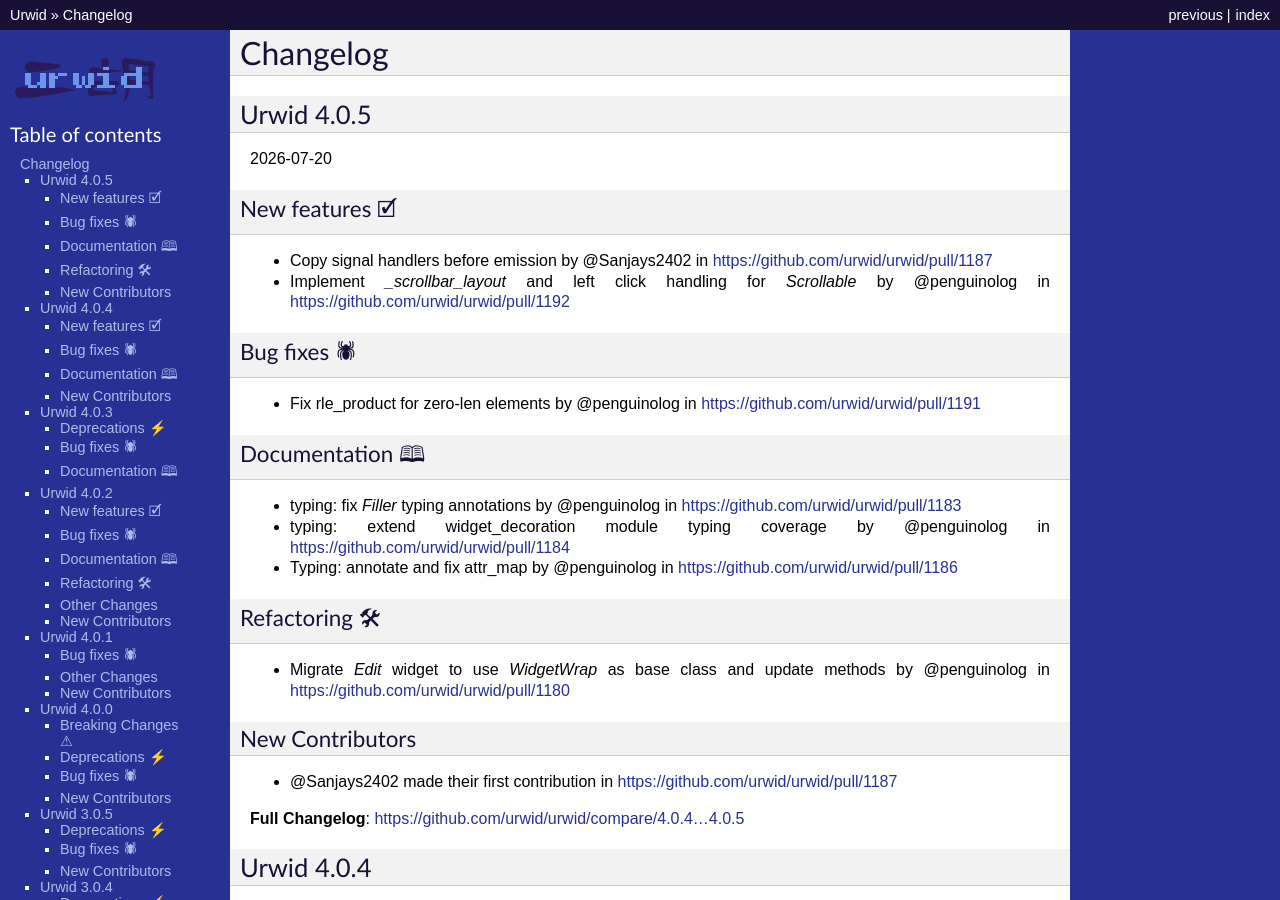
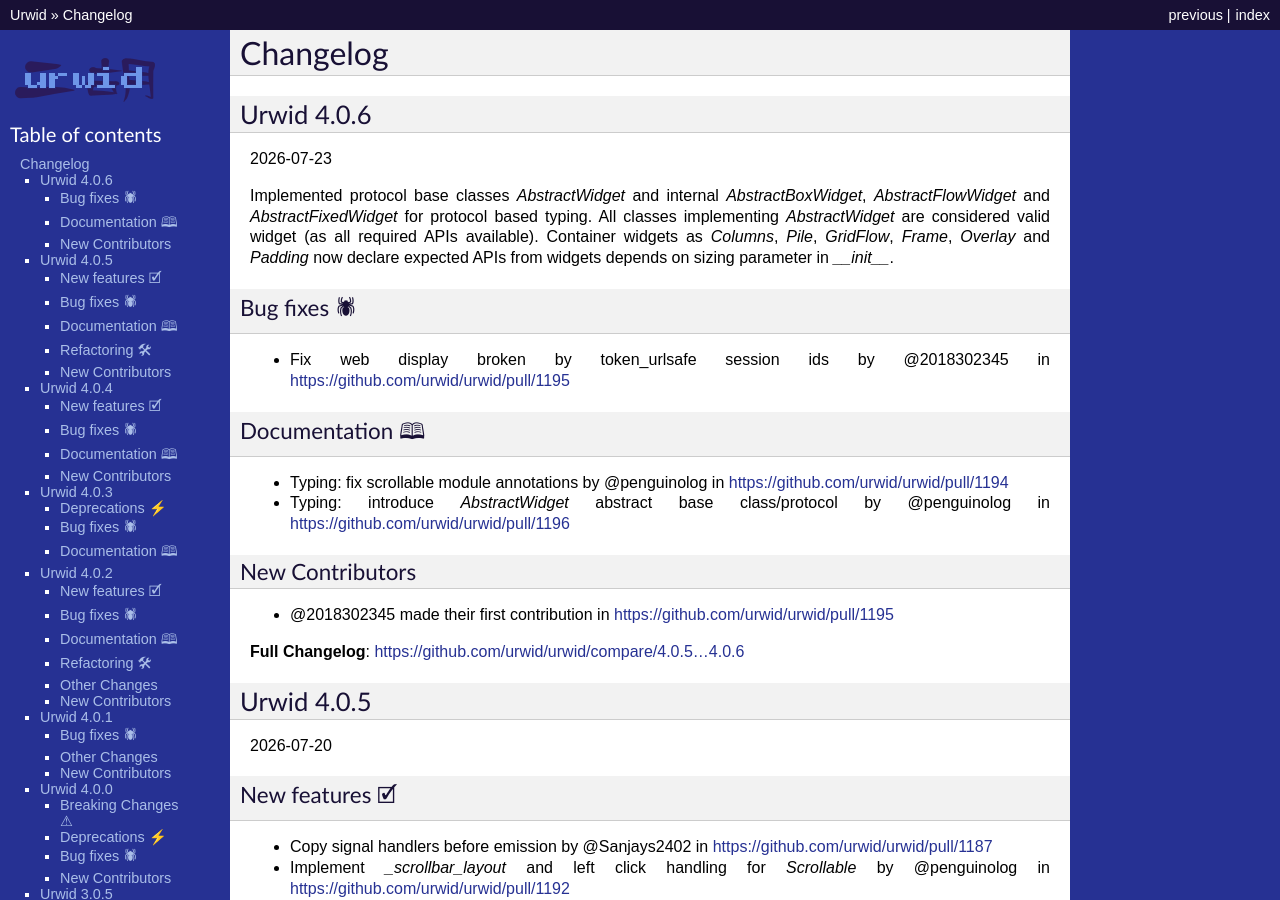
Before and after one commit to urwid/urwid, a Sphinx documentation site: the page built from docs/changelog.rst, in a window 1280 px wide and 900 px high. Built offline with Sphinx 7.4.7, drawn with Linux system fonts in a browser that asks for light colours.

Commit message:
Prepare release 4.0.6 (#1198)

```diff
--- a/docs/changelog.rst
+++ b/docs/changelog.rst
@@ -1,6 +1,30 @@
 
 Changelog
 ---------
+
+Urwid 4.0.6
+===========
+
+2026-07-23
+
+Implemented protocol base classes `AbstractWidget` and internal `AbstractBoxWidget`, `AbstractFlowWidget` and `AbstractFixedWidget` for protocol based typing.
+All classes implementing `AbstractWidget` are considered valid widget (as all required APIs available).
+Container widgets as `Columns`, `Pile`, `GridFlow`, `Frame`, `Overlay` and `Padding` now declare expected APIs from widgets depends on sizing parameter in `__init__`.
+
+Bug fixes 🕷
+++++++++++++
+* Fix web display broken by token_urlsafe session ids by @2018302345 in https://github.com/urwid/urwid/pull/1195
+Documentation 🕮
+++++++++++++++++
+* Typing: fix scrollable module annotations by @penguinolog in https://github.com/urwid/urwid/pull/1194
+* Typing: introduce `AbstractWidget` abstract base class/protocol by @penguinolog in https://github.com/urwid/urwid/pull/1196
+
+
+New Contributors
+++++++++++++++++
+* @2018302345 made their first contribution in https://github.com/urwid/urwid/pull/1195
+
+**Full Changelog**: https://github.com/urwid/urwid/compare/4.0.5...4.0.6
 
 Urwid 4.0.5
 ===========
```
